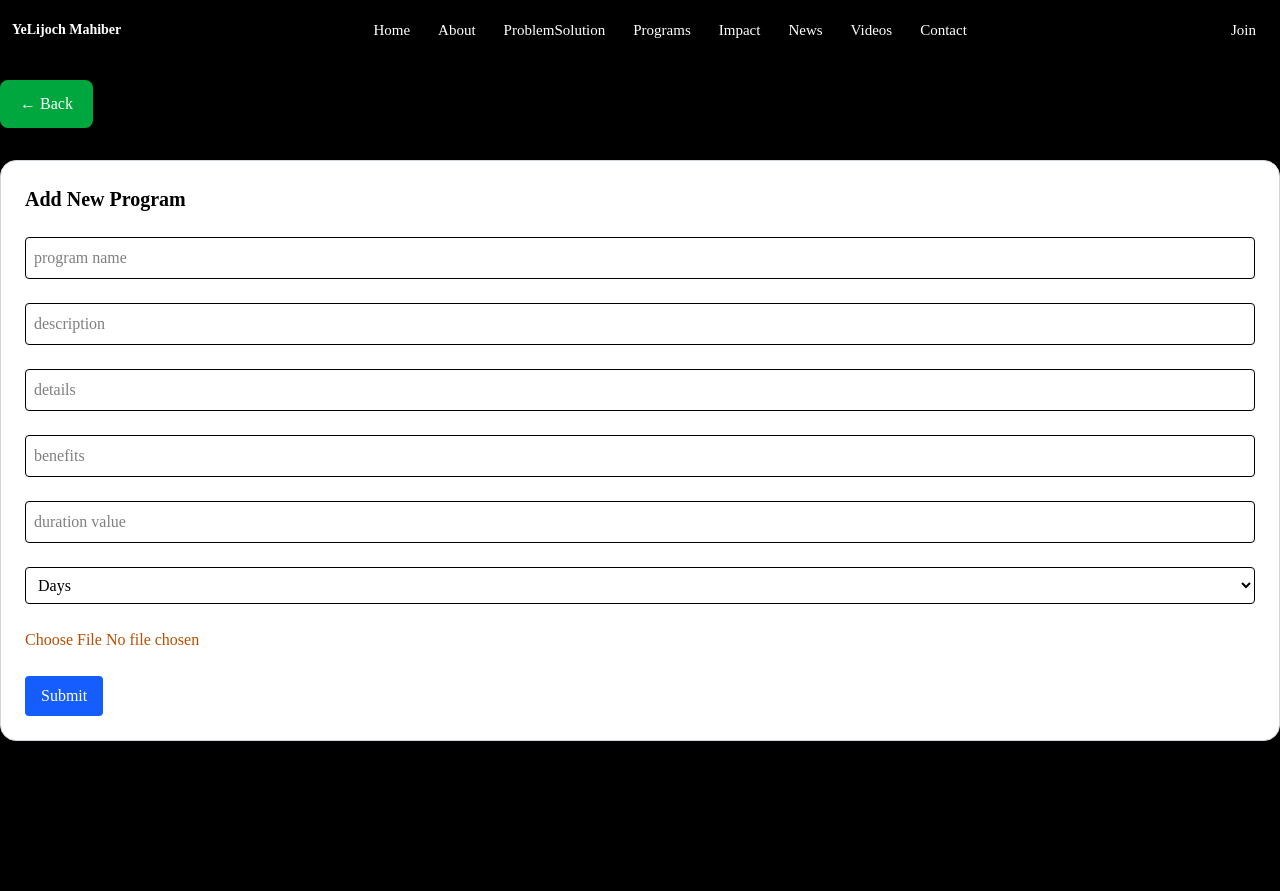
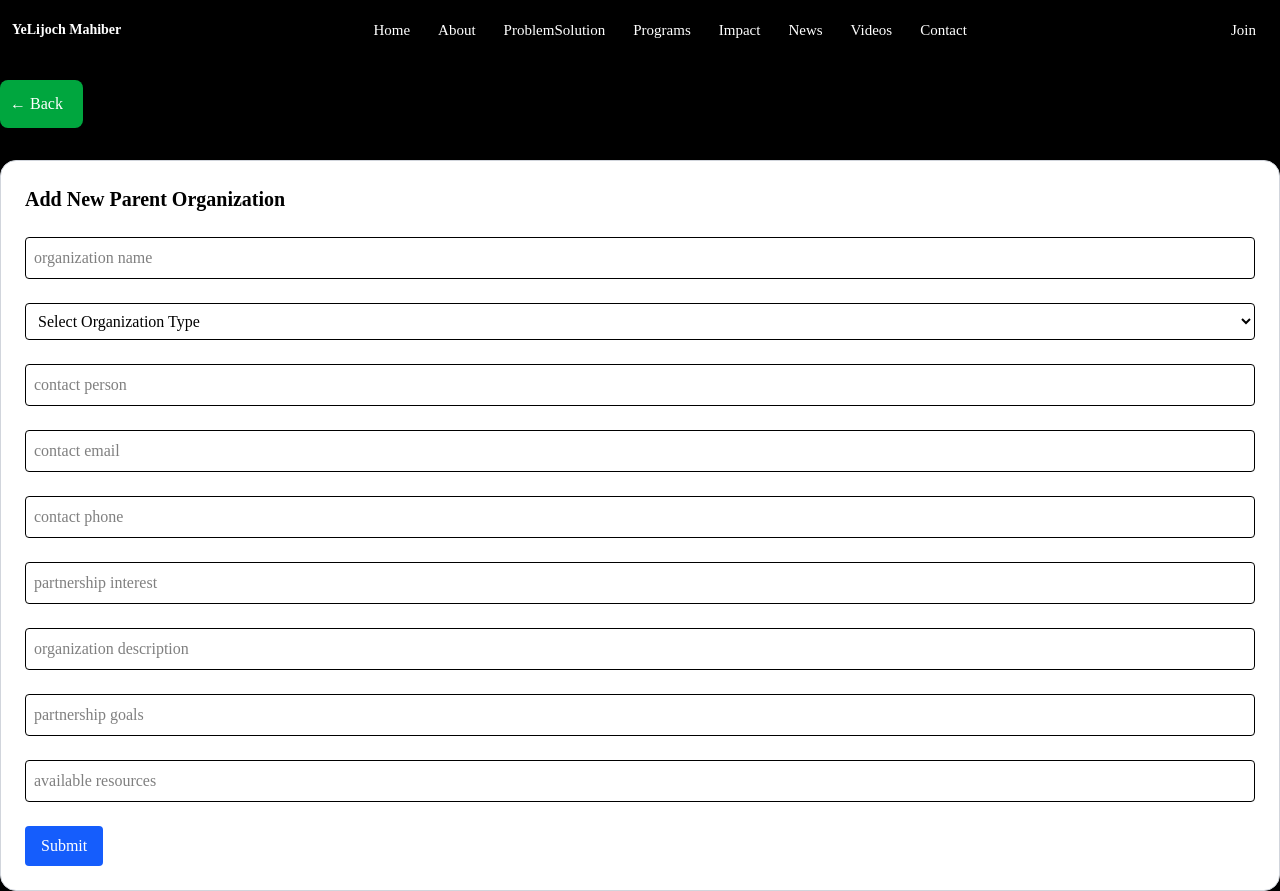
Before and after one commit to zemike47/youth-to-farmers-con, a React (Vite) app: page /joinParentOrg in a window 1280 px wide. Before the commit the page ends 800 px from the top, so only its background shows below. Built offline with nearby package versions, Linux system fonts and the light colour scheme.

Commit message:
added all project

```diff
--- a/src/pages/Join/ParentOrgForm.tsx
+++ b/src/pages/Join/ParentOrgForm.tsx
@@ -1,55 +1,65 @@
-import React, { useState, useEffect } from "react";
+import { useState, useEffect } from "react";
 import type { ChangeEvent, FormEvent } from "react";
+
 import {
-  createProgram,
-  updateProgram,
-  getProgramById,
-} from "/home/zemike/WORK/youth-to-farmers-connect/client/src/services/programService";
+  createParentOrganization,
+  updateParentOrganization,
+  getParentOrganizationById,
+} from "/home/zemike/WORK/youth-to-farmers-connect/client/src/services/orgService";
 import { useNavigate } from "react-router-dom";
 
-type DurationUnit = "days" | "weeks" | "months";
-
-interface ProgramFormState {
-  program_name: string;
-  description: string;
-  details: string;
-  benefits: string;
-  duration_value: string;
-  duration_unit: DurationUnit;
-  program_pic: File | null;
+// Define the shape of the form state
+export interface ParentOrgFormData {
+  organization_name: string;
+  organization_type: string;
+  contact_person: string;
+  contact_email: string;
+  contact_phone: string;
+  partnership_interest: string;
+  organization_description: string;
+  partnership_goals: string;
+  available_resources: string;
 }
 
-interface ProgramsFormProps {
-  refreshList: () => Promise<void>;
-  editingId: string | null;
-  setEditingId: React.Dispatch<React.SetStateAction<string | null>>;
+const initialState: ParentOrgFormData = {
+  organization_name: "",
+  organization_type: "",
+  contact_person: "",
+  contact_email: "",
+  contact_phone: "",
+  partnership_interest: "",
+  organization_description: "",
+  partnership_goals: "",
+  available_resources: "",
+};
+
+const ORG_TYPES = [
+  "NGO",
+  "Government",
+  "Private Company",
+  "International Organization",
+  "Foundation",
+] as const;
+
+interface ParentOrgFormProps {
+  refreshList: () => void;
+  editingId: number | null;
+  setEditingId: (id: number | null) => void;
 }
 
-const initialState: ProgramFormState = {
-  program_name: "",
-  description: "",
-  details: "",
-  benefits: "",
-  duration_value: "",
-  duration_unit: "days",
-  program_pic: null,
-};
-
-const ProgramsForm: React.FC<ProgramsFormProps> = ({
+const ParentOrgForm = ({
   refreshList,
   editingId,
   setEditingId,
-}) => {
-  const [form, setForm] = useState<ProgramFormState>(initialState);
+}: ParentOrgFormProps) => {
+  const nav = useNavigate();
+  const [form, setForm] = useState<ParentOrgFormData>(initialState);
 
   useEffect(() => {
     if (editingId) {
-      getProgramById(editingId).then((res) => {
+      getParentOrganizationById(editingId).then((res) => {
         if (res.ok) {
-          setForm({
-            ...res.data.data,
-            program_pic: null,
-          });
+          setForm(res.data.data as ParentOrgFormData);
         }
       });
     }
@@ -58,40 +68,31 @@ const ProgramsForm: React.FC<ProgramsFormProps> = ({
   const handleChange = (
     e: ChangeEvent<HTMLInputElement | HTMLSelectElement>
   ) => {
-    const { name, value, files } = e.target as HTMLInputElement;
-    setForm((prev) => ({
-      ...prev,
-      [name]: files ? files[0] : value,
-    }));
+    const { name, value } = e.target;
+    setForm((prev) => ({ ...prev, [name]: value }));
   };
 
   const handleSubmit = async (e: FormEvent<HTMLFormElement>) => {
     e.preventDefault();
 
-    const formData = new FormData();
-    Object.entries(form).forEach(([key, value]) => {
-      if (value !== null) formData.append(key, value as string | Blob);
-    });
-
     const res = editingId
-      ? await updateProgram(editingId, formData, true)
-      : await createProgram(formData);
+      ? await updateParentOrganization(editingId, form)
+      : await createParentOrganization(form);
 
     if (res.ok) {
       setForm(initialState);
       setEditingId(null);
       refreshList();
     } else {
-      alert(res.data.error);
+      alert(res.data.error || "Failed to save parent organization");
     }
   };
 
-  const nav = useNavigate();
   return (
     <div>
       <button
         onClick={() => nav("/join")}
-        className="px-5 py-3 bg-green-600 text-white font-medium rounded-lg hover:bg-green-700 transition"
+        className="pl-2.5 px-5 py-3 bg-green-600 text-white font-medium rounded-lg hover:bg-green-700 transition"
       >
         ← Back
       </button>
@@ -100,50 +101,60 @@ const ProgramsForm: React.FC<ProgramsFormProps> = ({
         className="space-y-6 p-6 text-black bg-white border border-gray-300 rounded-2xl shadow-lg mt-8"
       >
         <h2 className="text-xl font-semibold">
-          {editingId ? "Edit Program" : "Add New Program"}
+          {editingId
+            ? "Edit Parent Organization"
+            : "Add New Parent Organization"}
         </h2>
 
-        {/* Text fields */}
-        {[
-          "program_name",
-          "description",
-          "details",
-          "benefits",
-          "duration_value",
-        ].map((field) => (
-          <input
+        {(Object.keys(initialState) as (keyof ParentOrgFormData)[]).map(
+          (field) =>
+            field === "organization_type" ? (
+              <select
                 key={field}
-            type={field === "duration_value" ? "number" : "text"}
                 name={field}
-            value={form[field as keyof ProgramFormState] as string}
-            onChange={handleChange}
-            placeholder={field.replace(/_/g, " ")}
-            className="w-full border p-2 rounded"
-            required
-          />
-        ))}
-
-        {/* Duration unit */}
-        <select
-          name="duration_unit"
-          value={form.duration_unit}
+                value={form[field]}
                 onChange={handleChange}
                 className="w-full border p-2 rounded"
                 required
               >
-          <option value="days">Days</option>
-          <option value="weeks">Weeks</option>
-          <option value="months">Months</option>
+                <option value="">Select Organization Type</option>
+                {ORG_TYPES.map((type) => (
+                  <option key={type} value={type}>
+                    {type}
+                  </option>
+                ))}
               </select>
+            ) : (
+              <input
+                key={field}
+                type="text"
+                name={field}
+                value={form[field]}
+                onChange={handleChange}
+                placeholder={field.replace(/_/g, " ")}
+                className="w-full border p-2 rounded"
+                required={[
+                  "organization_name",
+                  "organization_type",
+                  "contact_person",
+                  "contact_email",
+                ].includes(field)}
+              />
+            )
+        )}
 
-        {/* Program image upload */}
-        <input
-          type="file"
-          name="program_pic"
-          accept="image/*"
-          onChange={handleChange}
-          className="w-full text-amber-700"
-        />
+        {editingId && (
+          <button
+            type="button"
+            onClick={() => {
+              setForm(initialState);
+              setEditingId(null);
+            }}
+            className="bg-gray-400 text-white px-4 py-2 rounded hover:bg-gray-500"
+          >
+            Cancel
+          </button>
+        )}
 
         <button
           type="submit"
@@ -156,4 +167,4 @@ const ProgramsForm: React.FC<ProgramsFormProps> = ({
   );
 };
 
-export default ProgramsForm;
+export default ParentOrgForm;
--- a/src/pages/News/NewsPage.tsx
+++ b/src/pages/News/NewsPage.tsx
@@ -1,7 +1,7 @@
 import { useEffect, useState } from "react";
 import { getAllNews } from "/home/zemike/WORK/youth-to-farmers-connect/client/src/services/NewsServices";
 import NewsCard from "./NewsCard";
-import { News } from "../types/news";
+import type { News } from "/home/zemike/WORK/youth-to-farmers-connect/client/src/types/news";
 
 export default function NewsPage() {
   const [newsList, setNewsList] = useState<News[]>([]);
--- a/src/pages/Videos/VideoPage.tsx
+++ b/src/pages/Videos/VideoPage.tsx
@@ -1,9 +1,10 @@
 import { useEffect, useState } from "react";
 import { getAllVideos } from "/home/zemike/WORK/youth-to-farmers-connect/client/src/services/videoService";
 import VideoCard from "./VideoCard";
+import type { Video } from "/home/zemike/WORK/youth-to-farmers-connect/client/src/types/Video";
 
 export default function VideoPage() {
-  const [videoList, setVideoList] = useState<any[]>([]);
+  const [videoList, setVideoList] = useState<Video[]>([]);
 
   useEffect(() => {
     getAllVideos().then((res) => {
--- /dev/null
+++ b/src/types/Video.ts
@@ -0,0 +1,8 @@
+// ../types/video.ts
+export interface Video {
+  video_id: number | string;
+  title: string;
+  description: string;
+  video_url?: string | null;
+  thumbnail_url?: string | null;
+}
--- /dev/null
+++ b/src/types/news.ts
@@ -0,0 +1,15 @@
+// ../types/news.ts
+
+export interface News {
+  news_id: number; // primary key (from DB)
+  media_url: string | null; // uploaded file path
+  title: string; // required
+  article: string; // required
+  user_id: number; // author (foreign key)
+  organization_id?: number; // optional org (foreign key)
+  minutes_to_read?: number; // optional, computed or provided
+  category_id?: number; // optional category (foreign key)
+  status: "draft" | "published" | "archived"; // enforce valid states
+  created_at: Date; // DB timestamp
+  updated_at: Date;
+}
```
Also changed, not shown: src/assets/tewahdo.jpeg (added). Lines whose indentation alone changed are shown as unchanged.
